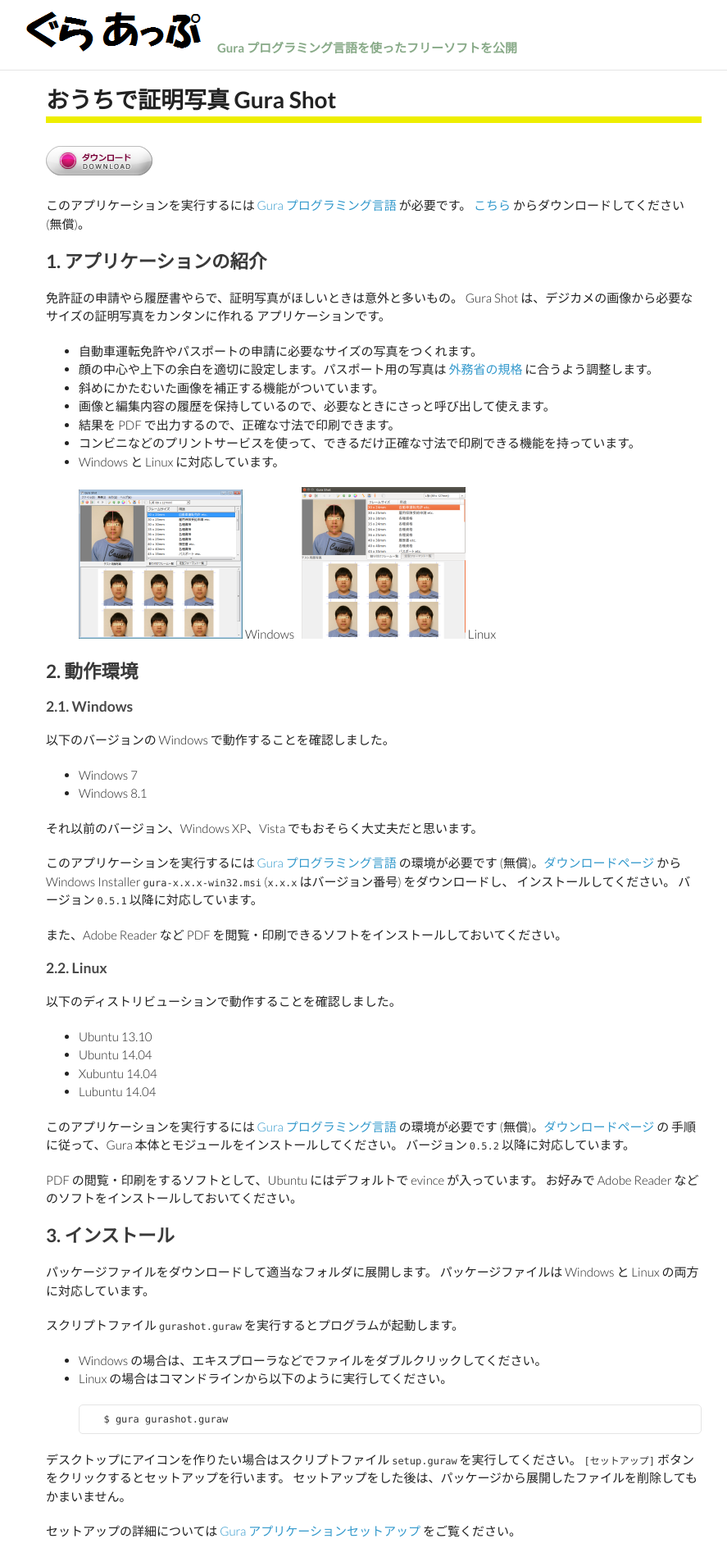
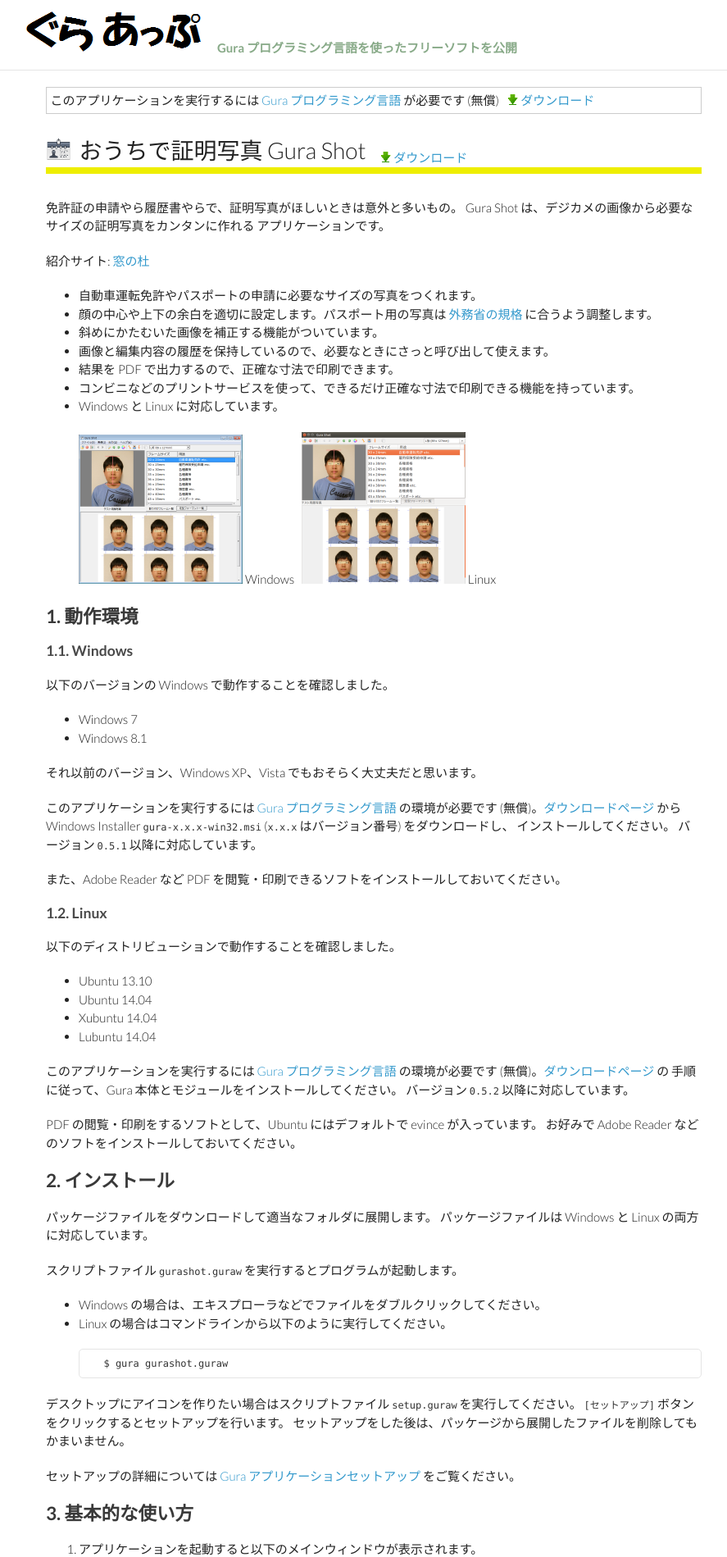
Before and after one commit to gura-app/gura-app.github.io, a Jekyll site: the page built from gurashot/index.md, in a window 1280 px wide. Shown: the top 1899 px of the page at 82% size, without its empty margins (184-1071 px from the left). Built offline with Jekyll 4.4.1, drawn with Linux system fonts in a browser that asks for light colours; Markdown is read by kramdown in place of the engine named in the settings; some of the changed text lies outside the part shown.

Commit message:
modified layout

```diff
--- a/gurashot/index.md
+++ b/gurashot/index.md
@@ -6,20 +6,32 @@ description: デジカメの画像から必要なサイズの証明写真をカ
 ---
 {% assign app_version = '1.3.0' %}
 
-# {{ page.title }}
+<div id="gura-notice">
+このアプリケーションを実行するには <a href="http://www.gura-lang.org/">Gura プログラミング言語</a> が必要です (無償)
+<span style="margin-left:.5em"><img src="../images/b-download.png"> <a href="http://www.gura-lang.org/Download.html">ダウンロード</a></span>
+</div>
 
+<div style="border-bottom:8px solid #eeee00; margin-bottom:2em">
+<img src="images/gurashot-ico.png" style="vertical-align:middle" />
+<span style="font-size:28px; vertical-align:middle; margin-left:.2em">{{ page.title }}</span>
+<span style="margin-left:1em; vertical-align:bottom">
+<img src="../images/b-download.png">
 <a href="https://github.com/gura-app/gurashot/releases/download/v{{ app_version }}/gurashot-{{ app_version }}.zip"
-  onClick="ga('send', 'event', 'download', 'click', 'gurashot-{{ app_version }}.zip');"><img src="../images/download.png" alt="download" /></a>
-
-このアプリケーションを実行するには [Gura プログラミング言語](http://www.gura-lang.org/) が必要です。
-[こちら](http://www.gura-lang.org/Download.html) からダウンロードしてください (無償)。
-
-
-## <a name="intro"></a>1. アプリケーションの紹介
+  onClick="ga('send', 'event', 'download', 'click', 'gurashot-{{ app_version }}.zip');">ダウンロード</a>
+</span>
+<!--
+<span style="margin-left:.5em">
+<img src="../images/page_white_go.png">
+<a href="user-manual.html">ユーザーマニュアル</a>
+</span>
+-->
+</div>
 
 免許証の申請やら履歴書やらで、証明写真がほしいときは意外と多いもの。
 Gura Shot は、デジカメの画像から必要なサイズの証明写真をカンタンに作れる
 アプリケーションです。
+
+紹介サイト: [窓の杜](http://www.forest.impress.co.jp/docs/review/20140730_659980.html)
 
 * 自動車運転免許やパスポートの申請に必要なサイズの写真をつくれます。
 * 顔の中心や上下の余白を適切に設定します。パスポート用の写真は
@@ -33,9 +45,9 @@ Gura Shot は、デジカメの画像から必要なサイズの証明写真を
   ![main-with-image-snapshot](images/main-with-image-snapshot.png) Windows&nbsp;&nbsp;
   ![main-with-image-linux-snapshot](images/main-with-image-linux-snapshot.png) Linux
 
-## <a name="environment"></a>2. 動作環境
+## <a name="environment"></a>1. 動作環境
 
-### <a name="environment"></a>2.1. Windows
+### <a name="environment"></a>1.1. Windows
 
 以下のバージョンの Windows で動作することを確認しました。
 
@@ -53,7 +65,7 @@ Windows Installer `gura-x.x.x-win32.msi` (`x.x.x` はバージョン番号) を
 また、Adobe Reader など PDF を閲覧・印刷できるソフトをインストールしておいてください。
 
 
-### <a name="environment"></a>2.2. Linux
+### <a name="environment"></a>1.2. Linux
 
 以下のディストリビューションで動作することを確認しました。
 
@@ -190,7 +202,7 @@ PDF の閲覧・印刷をするソフトとして、Ubuntu にはデフォルト
 
 分かりやすい画像ラベルをつけておくと、後々必要な画像を呼び出す際に便利です。
 
-## <a name="color-adjust"></a>8. 色彩調整
+## <a name="color-adjust"></a>7. 色彩調整
 
 開いた画像ごとに色彩の調整をすることができます。
 
--- a/stylesheets/styles.css
+++ b/stylesheets/styles.css
@@ -5,6 +5,12 @@ body {
   font:15px/1.5 Lato, "Helvetica Neue", Helvetica, Arial, sans-serif;
   color:#222;
   font-weight:300;
+}
+
+#gura-notice {
+  border:solid 1px #cccccc;
+  padding:.3em;
+  margin-bottom:1.5em
 }
 
 h1, h2, h3, h4, h5, h6 {
@@ -181,22 +187,6 @@ section {
   padding-bottom:50px;
 }
 
-#box-left {
-  width:380px;
-  float:left;
-  margin-right:20px;
-}
-
-#box-right {
-  width:380px;
-  float:left;
-}
-
-#box-bottom {
-  width:100%;
-  clear:left;
-}
-
 small {
   font-size:11px;
 }
```
Also changed, not shown: other parts of gurashot/index.md (+10 -10 lines), index.md (+8 -5 lines), getterphoto/images/getterphoto-ico.png (added), gurashot/images/gurashot-ico.png (added), images/b-download.gif (added), images/b-download.png (added), images/page_white_go.png (added).
